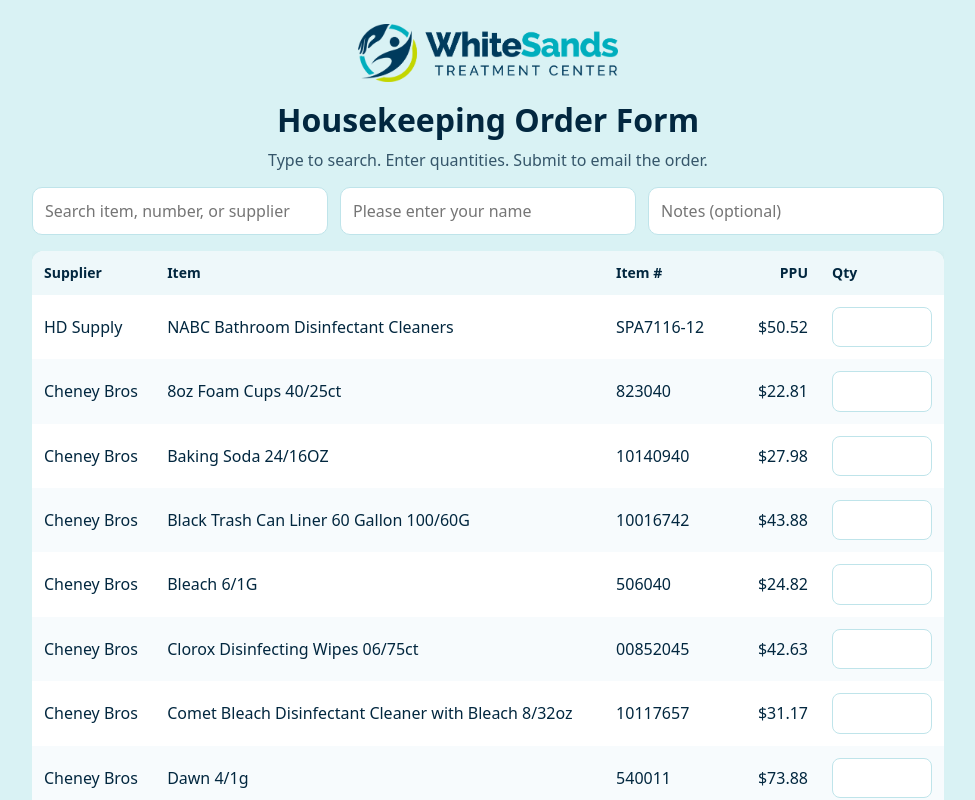
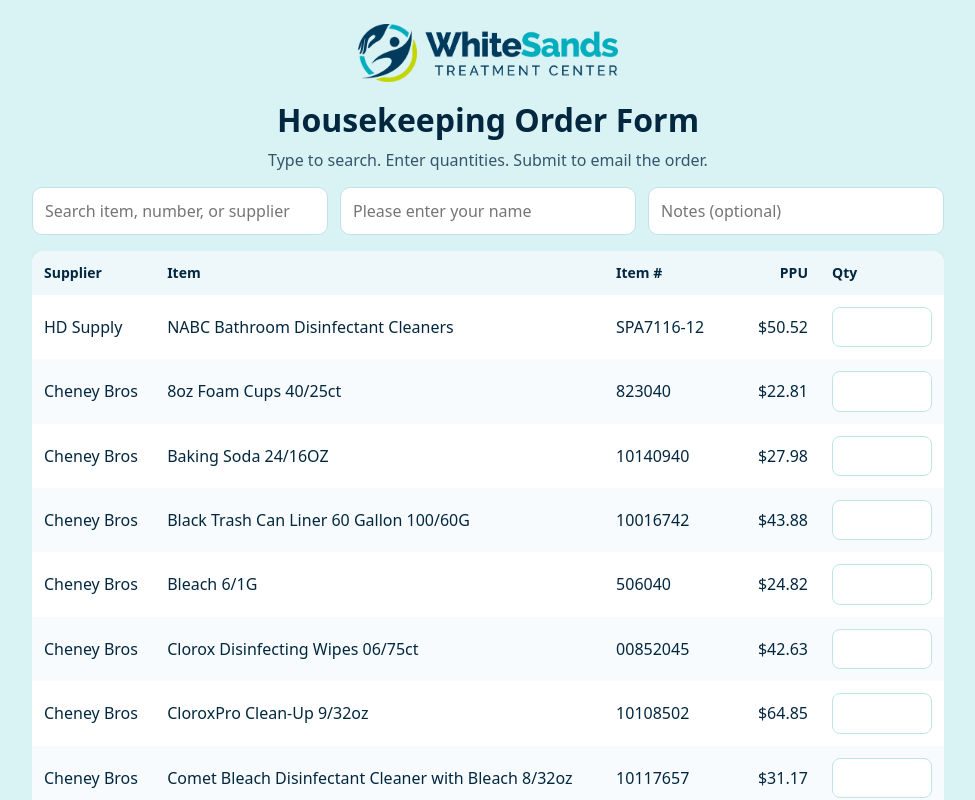
Before and after one commit to WSFMNAlexander/order-form, a React (Vite) app: page / in a window 1280 px wide. Shown: the top 800 px of the page, without its empty margins (152-1127 px from the left). Built offline with nearby package versions, Linux system fonts and the light colour scheme.

Commit message:
Update App.jsx

```diff
--- a/src/App.jsx
+++ b/src/App.jsx
@@ -52,6 +52,7 @@ const CATALOG = [
   {"supplier":"Cheney Bros","itemNumber":"10109123","name":"Gloves Medium 10/100CT","ppu":58.05,"uom":""},
   {"supplier":"Cheney Bros","itemNumber":"00851485","name":"Renown Natural White 8 in. Controlled Hardwound Paper Towels","ppu":84.38,"uom":""},
   {"supplier":"Cheney Bros","itemNumber":"10144505","name":"Disinfectant Cleaner 6/32oz (Sub for CDC-10)","ppu":43.46,"uom":""},
+ {"supplier":"Cheney Bros","itemNumber":"10108502","name":"CloroxPro Clean-Up 9/32oz","ppu":64.85,"uom":""},
   {"supplier":"Office Supply","itemNumber":"ODFN8738593","name":"Diversey BreakDown XC Odor Eliminator 1/2.5L","ppu":111.31,"uom":""},
   {"supplier":"Office Supply","itemNumber":"RAC74035CT","name":"Old English polish 12/12.5OZ","ppu":81.52,"uom":""},
   {"supplier":"Office Supply","itemNumber":"CLO31036","name":"Clorox Urine Remover 1/128OZ","ppu":67.71,"uom":""},
```
